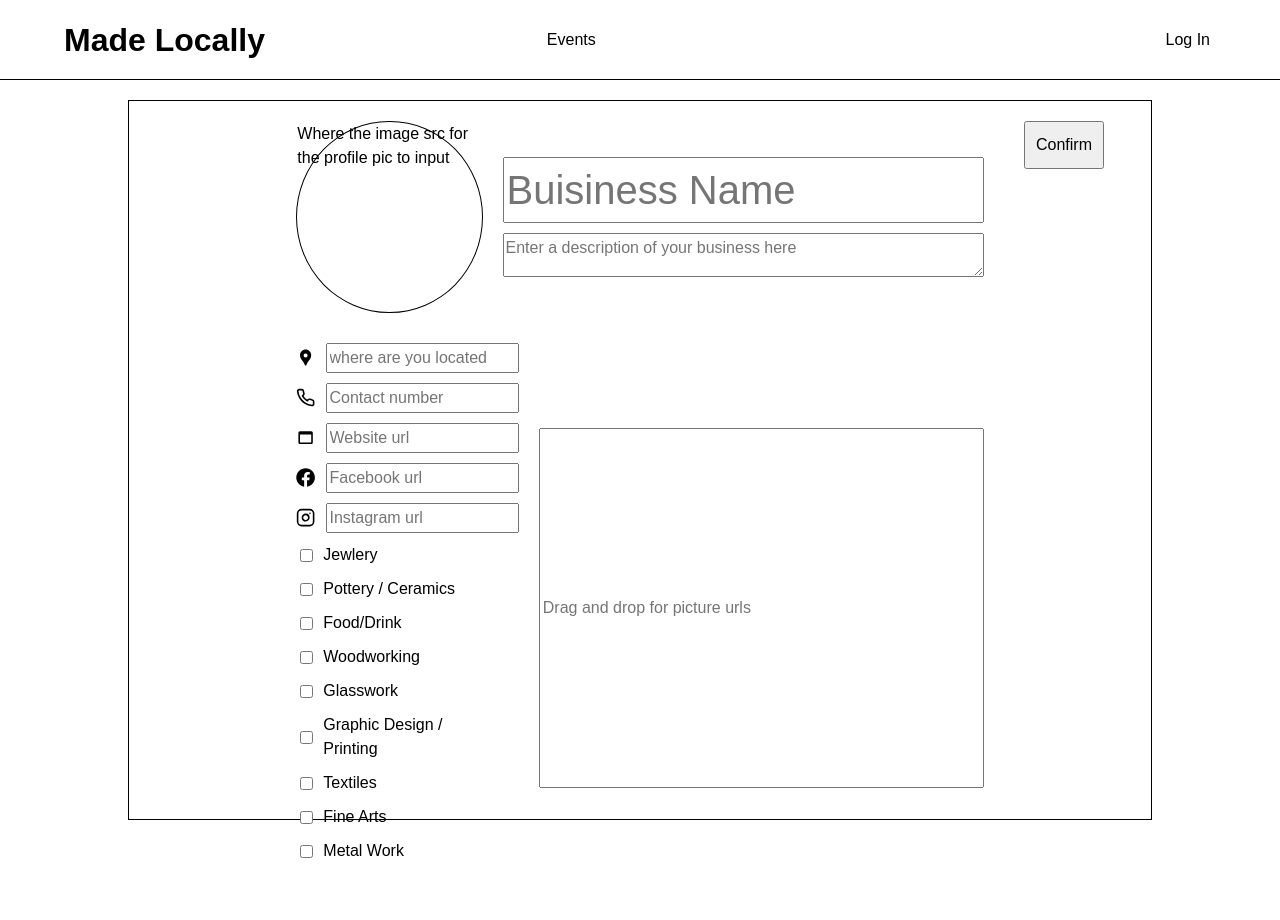
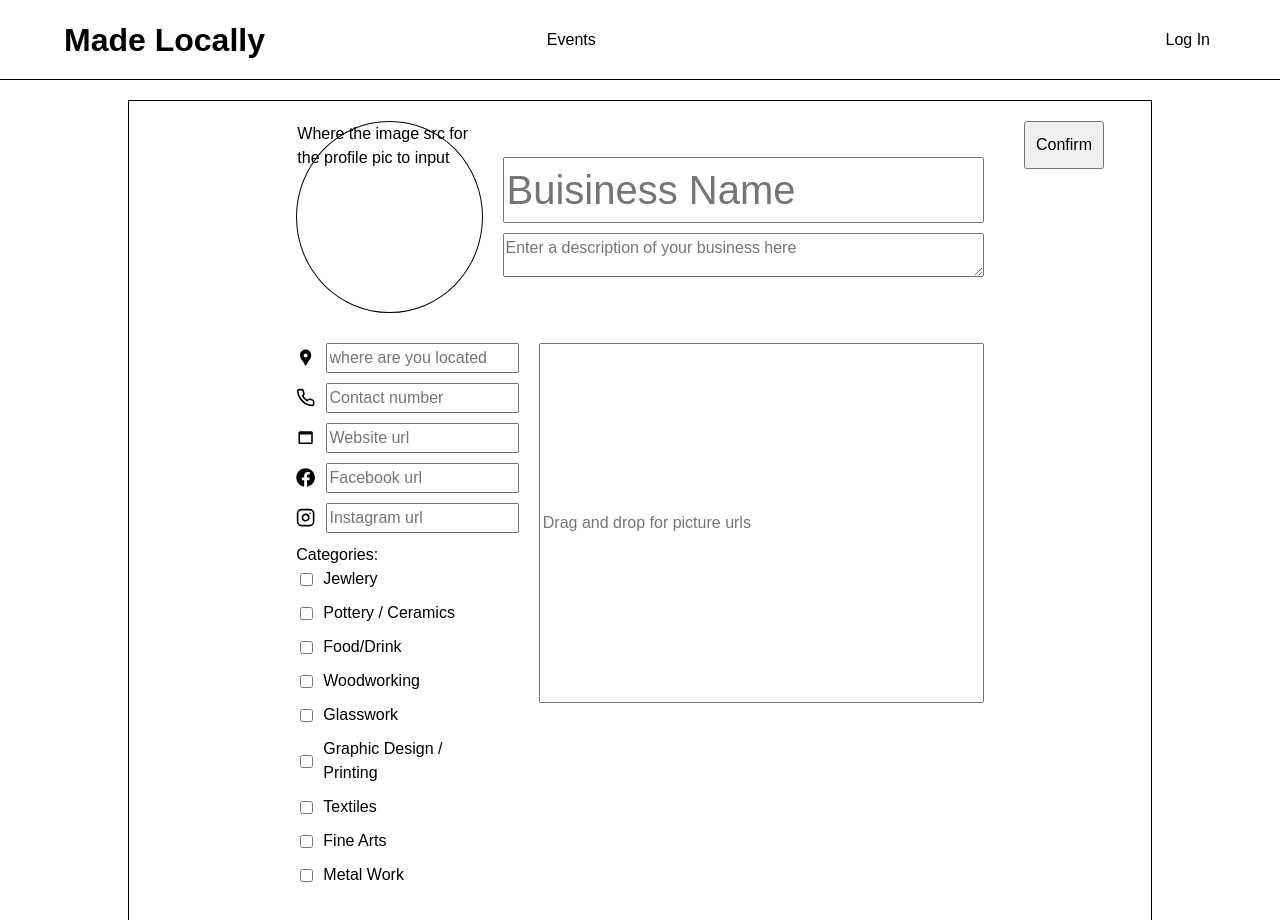
Before and after one commit to nem67127/madeLocally, a React (Create React App) app in the folder client/: page /profile-f/1 in a window 1280 px wide. Shown: the top 920 px of the page. Before the commit the page ends 873 px from the top, so only its background shows below. Built offline with nearby package versions, Linux system fonts and the light colour scheme; no server answers.

Commit message:
profileform  inputs show correct data

```diff
--- a/client/package.json
+++ b/client/package.json
@@ -12,6 +12,7 @@
     "cors": "^2.8.5",
     "react": "^18.2.0",
     "react-dom": "^18.2.0",
+    "react-dropzone": "^14.2.2",
     "react-icons": "^4.4.0",
     "react-router-dom": "^6.3.0",
     "react-scripts": "5.0.1",
--- a/client/src/components/ProfileForm.js
+++ b/client/src/components/ProfileForm.js
@@ -1,22 +1,43 @@
-import { useContext } from "react";
+import { useContext, useState } from "react";
 import { useParams, useNavigate } from "react-router-dom";
 import styled from "styled-components";
 import { CurrentUserContext } from "./contexts/CurrentUserContext";
 import { FiInstagram, FiPhone } from "react-icons/fi";
 import { FaFacebook } from "react-icons/fa";
 import { MdWebAsset, MdLocationPin } from "react-icons/md";
+import { Dropzone } from "react-dropzone";
 
 const ProfileForm = () => {
   //This is where artisans are directed to if they are new to the site to set up their profile
   const { profileId } = useParams();
   const { currentUser } = useContext(CurrentUserContext);
+
+  const [profileData, setProfileData] = useState(null);
+  const [categories, setCategories] = useState([]);
+  const [location, setLocation] = useState(null);
   //need to create a patch that will update made on profileid = objectId
+  //Handle change to set form data and thats what we send to backend
+  const handleChangeProfile = (value, name) => {
+    setProfileData({ ...profileData, [name]: value });
+    if (name === "location") {
+      setLocation({ user: profileId, location: value });
+    }
+  };
+  //to put categories checked into an array
+  const handleChangeCategories = (ev) => {
+    setCategories([ev.target.value, ...categories]);
+  };
+  //need onclick to submit form and navigate and post location and patch user
+  const handleSubmit = (ev) => {
+    ev.preventDefault();
+    console.log(profileData);
+    console.log(categories);
+    console.log(location);
+  };
 
-  //Handle change to set form data and thats what we send to backend
-  //need onlcik to submit form and navigate and post location and patch user
   return (
     <Wrapper>
-      <Form>
+      <Form onSubmit={(ev) => handleSubmit(ev)}>
         <Container>
           <ProfilePic name="profileSrc">
             Where the image src for the profile pic to input
@@ -26,6 +47,9 @@ const ProfileForm = () => {
               placeholder="Buisiness Name"
               name="businessName"
               type="text"
+              onChange={(ev) =>
+                handleChangeProfile(ev.target.value, "businessName")
+              }
             />
             <Description
               placeholder="Enter a description of your business here"
@@ -33,6 +57,9 @@ const ProfileForm = () => {
               type="text"
               multiline={true}
               rows={5}
+              onChange={(ev) =>
+                handleChangeProfile(ev.target.value, "businessDescrip")
+              }
             />
           </Div>
         </Container>
@@ -45,16 +72,31 @@ const ProfileForm = () => {
                 name="location"
                 placeholder="where are you located"
                 type="address"
+                onChange={(ev) =>
+                  handleChangeProfile(ev.target.value, "location")
+                }
               />
             </Box>
 
             <Box>
               <FiPhone style={{ height: "10%", width: "10%" }} />
-              <Input name="phone" placeholder="Contact number" type="tel" />
+              <Input
+                name="phone"
+                placeholder="Contact number"
+                type="tel"
+                onChange={(ev) => handleChangeProfile(ev.target.value, "phone")}
+              />
             </Box>
             <Box>
               <MdWebAsset style={{ height: "10%", width: "10%" }} />
-              <Input name="websiteUrl" placeholder="Website url" type="text" />
+              <Input
+                name="websiteUrl"
+                placeholder="Website url"
+                type="text"
+                onChange={(ev) =>
+                  handleChangeProfile(ev.target.value, "websiteUrl")
+                }
+              />
             </Box>
             <Box>
               <FaFacebook style={{ height: "10%", width: "10%" }} />
@@ -62,6 +104,9 @@ const ProfileForm = () => {
                 name="facebookUrl"
                 placeholder="Facebook url"
                 type="text"
+                onChange={(ev) =>
+                  handleChangeProfile(ev.target.value, "facebookUrl")
+                }
               />
             </Box>
             <Box>
@@ -70,62 +115,101 @@ const ProfileForm = () => {
                 name="instagramUrl"
                 placeholder="Instagram url"
                 type="text"
+                onChange={(ev) =>
+                  handleChangeProfile(ev.target.value, "instagramUrl")
+                }
               />
             </Box>
 
             <Categories>
+              <p>Categories:</p>
               <Box>
-                <Check type="checkbox" id="jewlery" value="jewlery" />
-                <Label htmlFor="jewlery">Jewlery</Label>
+                <Check
+                  type="checkbox"
+                  id="category"
+                  value="jewlery"
+                  onChange={(ev) => handleChangeCategories(ev)}
+                />
+                <Label htmlFor="category">Jewlery</Label>
               </Box>
               <Box>
                 <Check
                   type="checkbox"
-                  id="Pottery/Ceramics"
+                  id="category"
                   value="pottery/ceramics"
+                  onChange={(ev) => handleChangeCategories(ev)}
                 />
-                <Label htmlFor="Pottery/Ceramics">Pottery / Ceramics</Label>
-              </Box>
-              <Box>
-                <Check type="checkbox" id="food/drink" value="food/drink" />
-                <Label htmlFor="food/drink">Food/Drink</Label>
-              </Box>
-              <Box>
-                <Check type="checkbox" id="Woodwork" value="woodwork" />
-                <Label htmlFor="woodwork">Woodworking</Label>
-              </Box>
-              <Box>
-                <Check type="checkbox" id="Glasswork" value="glasswork" />
-                <Label htmlFor="Glasswork">Glasswork</Label>
+                <Label htmlFor="category">Pottery / Ceramics</Label>
               </Box>
               <Box>
                 <Check
                   type="checkbox"
-                  id="Graphic Design / Printing"
-                  value="graphicDesign/printing"
+                  id="category"
+                  value="food/drink"
+                  onChange={(ev) => handleChangeCategories(ev)}
                 />
-                <Label htmlFor="Graphic Design / Printing">
-                  Graphic Design / Printing
-                </Label>
+                <Label htmlFor="category">Food/Drink</Label>
               </Box>
               <Box>
-                <Check type="checkbox" id="Textiles" value="textiles" />
-                <Label htmlFor="Textiles">Textiles</Label>
+                <Check
+                  type="checkbox"
+                  id="category"
+                  value="woodwork"
+                  onChange={(ev) => handleChangeCategories(ev)}
+                />
+                <Label htmlFor="category">Woodworking</Label>
               </Box>
               <Box>
-                <Check type="checkbox" id="Fine Arts" value="fineArts" />
-                <Label htmlFor="Fine Arts">Fine Arts</Label>
+                <Check
+                  type="checkbox"
+                  id="category"
+                  value="glasswork"
+                  onChange={(ev) => handleChangeCategories(ev)}
+                />
+                <Label htmlFor="category">Glasswork</Label>
+              </Box>
+              <Box>
+                <Check
+                  type="checkbox"
+                  id="category"
+                  value="graphicDesign/printing"
+                  onChange={(ev) => handleChangeCategories(ev)}
+                />
+                <Label htmlFor="category">Graphic Design / Printing</Label>
+              </Box>
+              <Box>
+                <Check
+                  type="checkbox"
+                  id="category"
+                  value="textiles"
+                  onChange={(ev) => handleChangeCategories(ev)}
+                />
+                <Label htmlFor="category">Textiles</Label>
+              </Box>
+              <Box>
+                <Check
+                  type="checkbox"
+                  id="category"
+                  value="fineArts"
+                  onChange={(ev) => handleChangeCategories(ev)}
+                />
+                <Label htmlFor="category">Fine Arts</Label>
               </Box>
 
               <Box>
-                <Check type="checkbox" id="MetalWork" value="metalWork" />
-                <Label htmlFor="MetalWork">Metal Work</Label>
+                <Check
+                  type="checkbox"
+                  id="category"
+                  value="metalWork"
+                  onChange={(ev) => handleChangeCategories(ev)}
+                />
+                <Label htmlFor="category">Metal Work</Label>
               </Box>
             </Categories>
           </Info>
           <Items name="items" placeholder="Drag and drop for picture urls" />
         </Container>
-        <Button>Confirm</Button>
+        <Button type="submit">Confirm</Button>
       </Form>
     </Wrapper>
   );
@@ -134,7 +218,6 @@ const ProfileForm = () => {
 export default ProfileForm;
 
 const Wrapper = styled.div`
-  height: calc(100vh - 80px);
   display: flex;
   justify-content: center;
   margin-top: 20px;
@@ -177,6 +260,7 @@ const Items = styled.input`
   margin-left: 20px;
   height: 45vh;
   width: 70%;
+  align-self: flex-start;
 `;
 const Input = styled.input`
   width: 100%;
```
Also changed, not shown: 1 other file (tests, documents, lock files or other folders).
